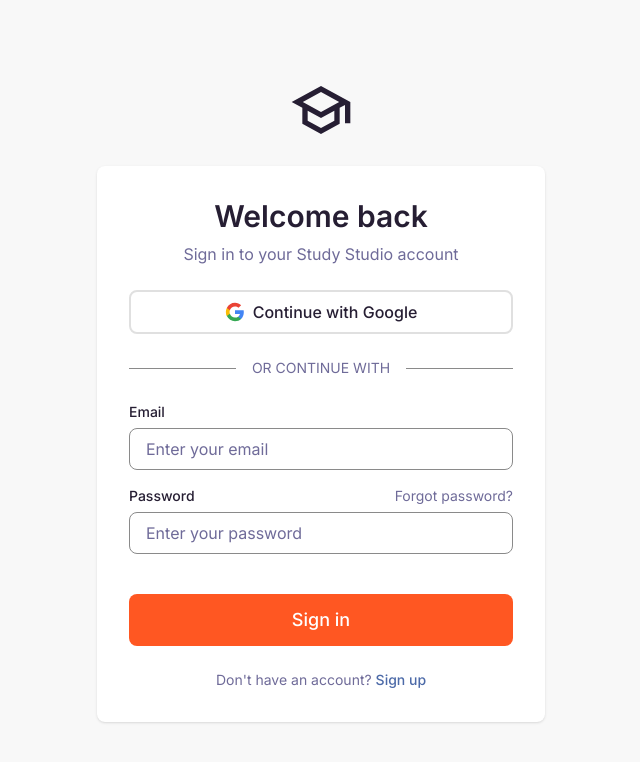
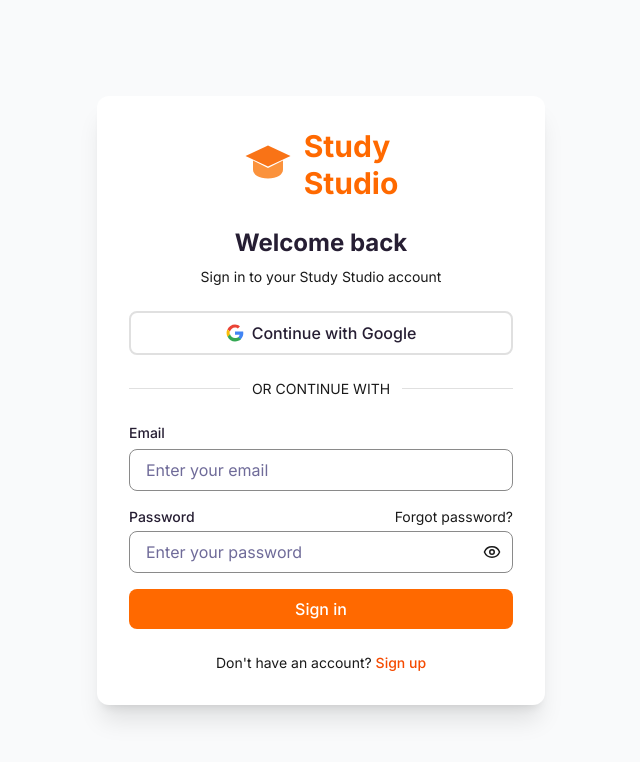
Before and after one commit to NORTTIS/StudyStudio_client, a Next.js app: page /en/login in a window 1280 px wide. Shown: the top 762 px of the page, without its empty margins (319-959 px from the left). Built offline with nearby package versions, Linux system fonts and the light colour scheme.

Commit message:
update login ui

```diff
--- a/src/components/features/login/Login.tsx
+++ b/src/components/features/login/Login.tsx
@@ -1,16 +1,25 @@
 "use client";
 
 import { zodResolver } from "@hookform/resolvers/zod";
+import { Eye, EyeOff } from "lucide-react";
 import Link from "next/link";
-import { useTranslations } from "next-intl";
+import { useLocale, useTranslations } from "next-intl";
+import { useState } from "react";
 import { useForm } from "react-hook-form";
 import { z } from "zod";
+
 import { Button, Input } from "@/components/common";
 
 export default function Login() {
   const t = useTranslations("LoginPage");
 
-  // Create schema with translated messages
+  // Get current locale (vi/en)
+  const locale = useLocale();
+
+  // Toggle show/hide password
+  const [showPassword, setShowPassword] = useState(false);
+
+  // Schema validation
   const loginSchema = z.object({
     email: z.string().min(1, t("emailRequired")).email(t("emailInvalid")),
     password: z.string().min(1, t("passwordRequired"))
@@ -26,79 +35,79 @@
     resolver: zodResolver(loginSchema)
   });
 
+  // Submit handler
   const onSubmit = async (data: LoginFormData) => {
-    // TODO: Implement login logic
     console.warn("Login data:", data);
   };
 
+  // Google login handler
   const handleGoogleLogin = () => {
-    // TODO: Implement Google login
     console.warn("Google login clicked");
   };
 
   return (
-    <div className="flex min-h-screen items-center justify-center bg-[#F8F8F8] px-4 py-8">
+    <div className="flex min-h-screen items-center justify-center bg-gray-50 px-4 py-8">
       <div className="w-full max-w-md">
-        {/* Logo/Icon */}
-        <div className="mb-6 flex justify-center">
-          <svg
-            className="h-16 w-16 text-[#261E33]"
-            fill="currentColor"
-            viewBox="0 0 24 24"
-            xmlns="http://www.w3.org/2000/svg">
-            <path d="M12 3L1 9l4 2.18v6L12 21l7-3.82v-6l2-1.09V17h2V9L12 3zm6.82 6L12 12.72 5.18 9 12 5.28 18.82 9zM17 15.99l-5 2.73-5-2.73v-3.72L12 15l5-2.73v3.72z" />
+        {/* CARD */}
+        <div className="rounded-xl bg-white p-8 shadow-xl">
+          {/* LOGO Study Studio */}
+          <div className="mb-6 flex items-center justify-center gap-3">
+            <svg width="48" height="48" viewBox="0 0 64 64">
+              <path d="M32 6L2 20L32 34L62 20L32 6Z" fill="#F97316" />
+              <path d="M12 26V38C12 45 20 50 32 50C44 50 52 45 52 38V26L32 36L12 26Z" fill="#FB923C" />
             </svg>
+
+            <span className="font-bold text-3xl text-orange-500 leading-tight">
+              Study <br /> Studio
+            </span>
           </div>
 
-        {/* Card Container */}
-        <div className="rounded-lg bg-white px-6 py-8 shadow-sm sm:px-8">
-          {/* Header */}
+          {/* HEADER */}
           <div className="mb-6 text-center">
-            <h1 className="mb-2 font-semibold text-3xl text-[#261E33]">{t("title")}</h1>
-            <p className="text-[#6F6B99]">{t("subtitle")}</p>
+            <h1 className="mb-2 font-bold text-2xl text-[#261E33]">{t("title")}</h1>
+            <p className="text-muted-foreground text-sm">{t("subtitle")}</p>
           </div>
 
-          {/* Google Sign In Button */}
+          {/* GOOGLE LOGIN BUTTON */}
           <Button
             type="button"
             variant="outline"
             fullWidth
             className="mb-6 flex items-center justify-center gap-2"
             onClick={handleGoogleLogin}>
-            <svg className="h-5 w-5" viewBox="0 0 24 24" xmlns="http://www.w3.org/2000/svg">
+            {/* Google Icon */}
+            <svg xmlns="http://www.w3.org/2000/svg" viewBox="0 0 48 48" width="18" height="18">
               <path
-                d="M22.56 12.25c0-.78-.07-1.53-.2-2.25H12v4.26h5.92c-.26 1.37-1.04 2.53-2.21 3.31v2.77h3.57c2.08-1.92 3.28-4.74 3.28-8.09z"
-                fill="#4285F4"
+                fill="#EA4335"
+                d="M24 9.5c3.54 0 6.2 1.53 7.63 2.8l5.56-5.56C33.64 3.36 29.24 1.5 24 1.5 14.98 1.5 7.21 6.98 3.69 14.91l6.91 5.36C12.4 14.3 17.77 9.5 24 9.5z"
               />
               <path
-                d="M12 23c2.97 0 5.46-.98 7.28-2.66l-3.57-2.77c-.98.66-2.23 1.06-3.71 1.06-2.86 0-5.29-1.93-6.16-4.53H2.18v2.84C3.99 20.53 7.7 23 12 23z"
-                fill="#34A853"
+                fill="#4285F4"
+                d="M46.14 24.5c0-1.64-.15-3.22-.43-4.75H24v9h12.46c-.54 2.88-2.16 5.32-4.6 6.98l7.05 5.49C43.73 36.36 46.14 30.9 46.14 24.5z"
               />
               <path
-                d="M5.84 14.09c-.22-.66-.35-1.36-.35-2.09s.13-1.43.35-2.09V7.07H2.18C1.43 8.55 1 10.22 1 12s.43 3.45 1.18 4.93l2.85-2.22.81-.62z"
                 fill="#FBBC05"
+                d="M10.6 28.27A14.5 14.5 0 0 1 9.5 24c0-1.48.26-2.91.72-4.27l-6.9-5.36A23.9 23.9 0 0 0 1.5 24c0 3.86.93 7.5 2.82 10.73l6.28-6.46z"
               />
               <path
-                d="M12 5.38c1.62 0 3.06.56 4.21 1.64l3.15-3.15C17.45 2.09 14.97 1 12 1 7.7 1 3.99 3.47 2.18 7.07l3.66 2.84c.87-2.6 3.3-4.53 6.16-4.53z"
-                fill="#EA4335"
+                fill="#34A853"
+                d="M24 46.5c6.48 0 11.92-2.13 15.9-5.78l-7.05-5.49c-1.96 1.32-4.47 2.1-8.85 2.1-6.2 0-11.45-4.19-13.3-9.83l-6.3 6.47C7.9 41.94 15.5 46.5 24 46.5z"
               />
             </svg>
+
             {t("continueWithGoogle")}
           </Button>
 
-          {/* Divider */}
-          <div className="relative mb-6">
-            <div className="absolute inset-0 flex items-center">
-              <div className="w-full border-[#8A8A8A] border-t" />
-            </div>
-            <div className="relative flex justify-center text-sm">
-              <span className="bg-white px-4 text-[#6F6B99]">{t("orContinueWith")}</span>
-            </div>
+          {/* DIVIDER */}
+          <div className="mb-6 flex items-center gap-3 text-muted-foreground text-sm">
+            <div className="h-px flex-1 bg-border" />
+            {t("orContinueWith")}
+            <div className="h-px flex-1 bg-border" />
           </div>
 
-          {/* Login Form */}
+          {/* LOGIN FORM */}
           <form onSubmit={handleSubmit(onSubmit)} className="space-y-4">
-            {/* Email Input */}
+            {/* EMAIL */}
             <Input
               {...register("email")}
               type="email"
@@ -108,36 +117,56 @@
               fullWidth
             />
 
-            {/* Password Input */}
-            <div>
-              <div className="mb-1.5 flex items-center justify-between">
+            {/* PASSWORD + Eye Icon */}
+            <div className="space-y-1">
+              <div className="flex items-center justify-between">
                 <label htmlFor="password" className="font-medium text-[#261E33] text-sm">
                   {t("password")}
                 </label>
-                <Link href="/forgot-password" className="text-[#6F6B99] text-sm hover:text-[#4C6AA8]">
+
+                {/* locale link */}
+                <Link
+                  href={`/${locale}/forgot-password`}
+                  className="text-muted-foreground text-sm hover:text-orange-500">
                   {t("forgotPassword")}
                 </Link>
               </div>
+
+              <div className="relative">
                 <Input
+                  id="password"
                   {...register("password")}
-                type="password"
-                id="password"
+                  type={showPassword ? "text" : "password"}
                   placeholder={t("passwordPlaceholder")}
                   error={errors.password?.message}
                   fullWidth
+                  className="pr-10"
                 />
+
+                {/* Eye Toggle */}
+                <button
+                  type="button"
+                  onClick={() => setShowPassword(!showPassword)}
+                  className="absolute top-1/2 right-3 -translate-y-1/2 text-muted-foreground">
+                  {showPassword ? <EyeOff size={18} /> : <Eye size={18} />}
+                </button>
+              </div>
             </div>
 
-            {/* Submit Button */}
-            <Button type="submit" variant="primary" size="lg" fullWidth isLoading={isSubmitting} className="mt-6">
+            {/* SUBMIT */}
+            <Button
+              type="submit"
+              fullWidth
+              isLoading={isSubmitting}
+              className="w-full bg-orange-500 hover:bg-orange-600">
               {t("signInButton")}
             </Button>
           </form>
 
-          {/* Sign Up Link */}
-          <p className="mt-6 text-center text-[#6F6B99] text-sm">
+          {/* FOOTER REGISTER LINK */}
+          <p className="mt-6 text-center text-muted-foreground text-sm">
             {t("noAccount")}{" "}
-            <Link href="/register" className="font-medium text-[#4C6AA8] hover:underline">
+            <Link href={`/${locale}/register`} className="font-medium text-orange-600 hover:underline">
               {t("signUpLink")}
             </Link>
           </p>
```
Lines whose indentation alone changed are shown as unchanged.
